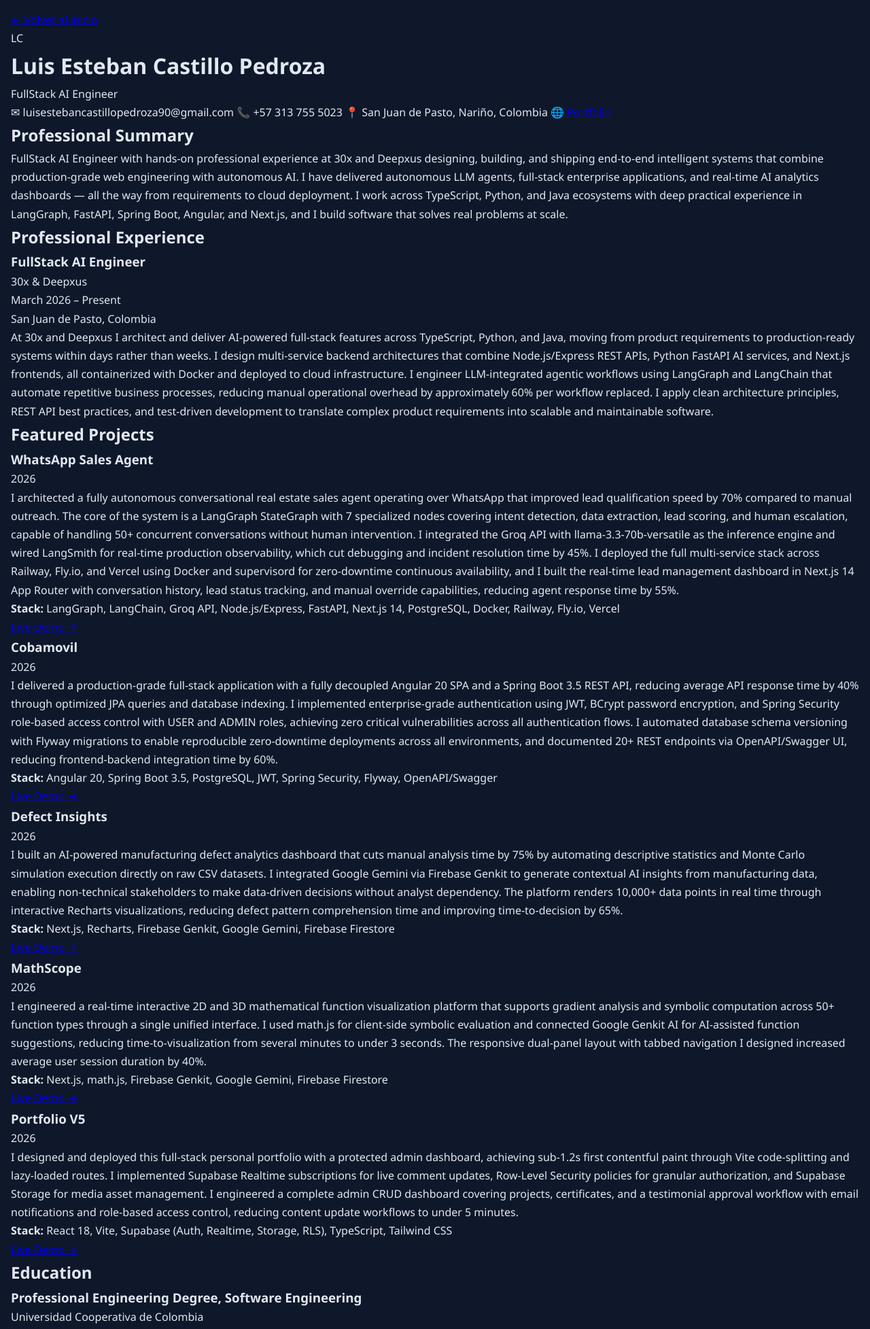
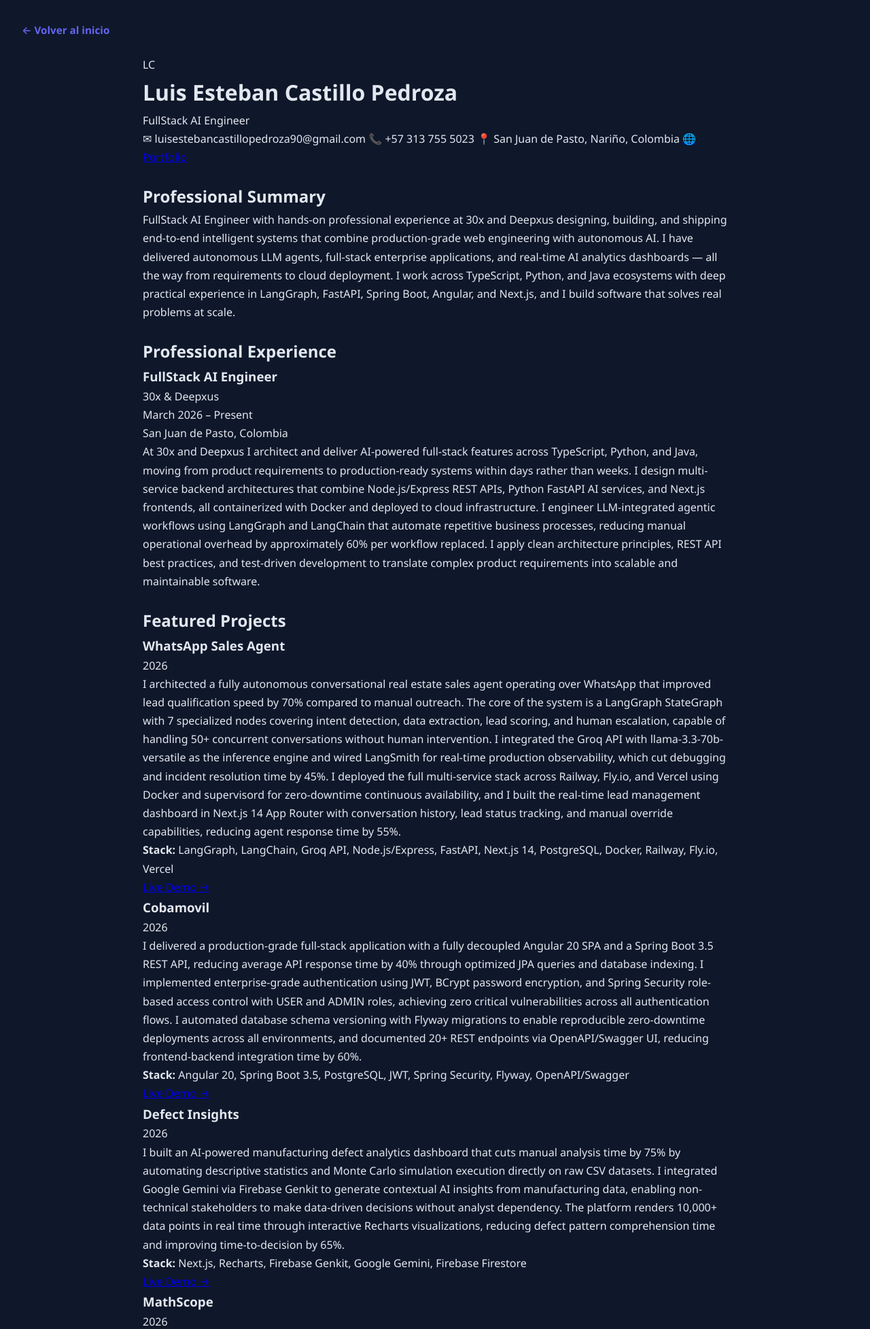
Before and after one commit to matheuruales/examen_django, a Django app: page /dev3/ in a window 1280 px wide. Shown: the top 1955 px of the page at 68% size. Run offline with Django 5.2, Linux system fonts and the light colour scheme.

Commit message:
feat(dev3/css): add back button and CV container layout
Style the back-navigation anchor with color transition and
center the CV content in a max-width flex column container
with consistent vertical gap between sections.

```diff
--- a/examen/static/dev3/css/styles.css
+++ b/examen/static/dev3/css/styles.css
@@ -23,3 +23,27 @@ body {
     line-height: 1.7;
     padding: 1rem;
 }
+
+/* BACK BUTTON */
+.back-btn {
+    display: inline-block;
+    margin: 1rem 0 0 1rem;
+    color: var(--primary);
+    text-decoration: none;
+    font-weight: 600;
+    font-size: 0.95rem;
+    transition: color 0.2s;
+}
+
+.back-btn:hover {
+    color: #818cf8;
+}
+
+/* CV CONTAINER */
+.cv-container {
+    max-width: 860px;
+    margin: 1.5rem auto 3rem;
+    display: flex;
+    flex-direction: column;
+    gap: 1.5rem;
+}
```
